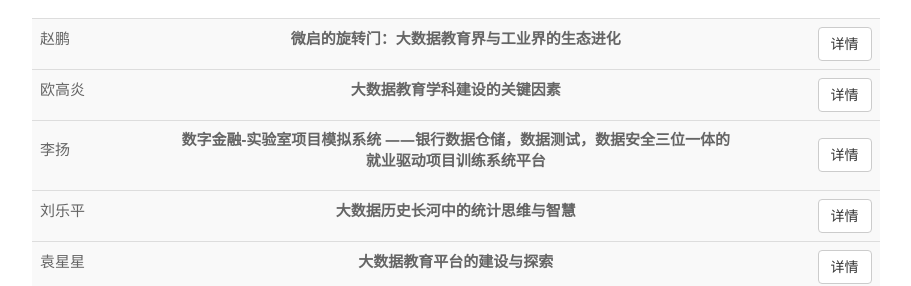
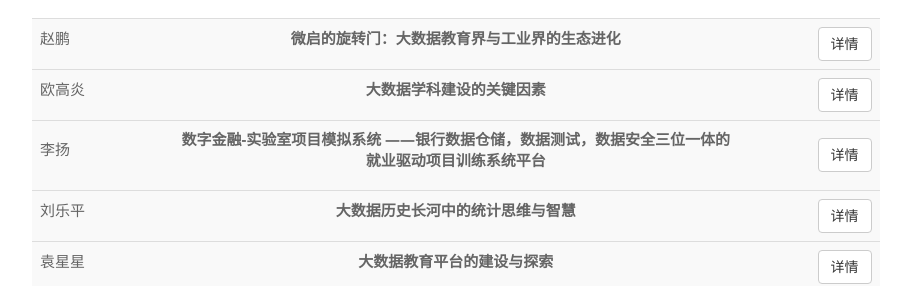
Before and after one commit to cosname/R-conference, a Jekyll site: the page built from bj2017/lectures.md, in a window 1280 px wide and 900 px high, scrolled down 7427 px. Shown: the part 181-467 px from the top of the window, without its empty margins (38-949 px from the left). Built offline with Jekyll 4.4.1, drawn with Linux system fonts in a browser that asks for light colours.

Commit message:
Update lectures.md

```diff
--- a/bj2017/lectures.md
+++ b/bj2017/lectures.md
@@ -1820,7 +1820,7 @@
     <p>欧高炎</p>
     </td>
     <td class="col-md-8">
-    <p class="text-center"><strong>大数据教育学科建设的关键因素</strong></p>
+    <p class="text-center"><strong>大数据学科建设的关键因素</strong></p>
     </td>
     <td class="col-md-2">
     <button type="button" class="btn btn-default pull-right" data-toggle="collapse" href="#session-17-sub-2">详情</button>
```
